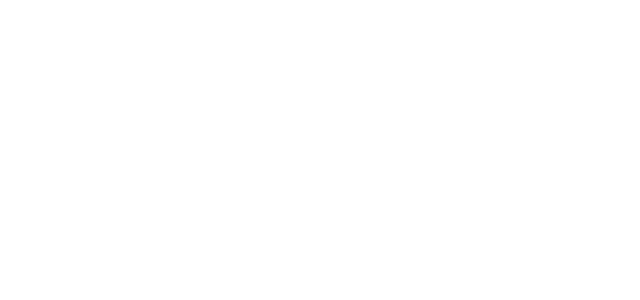
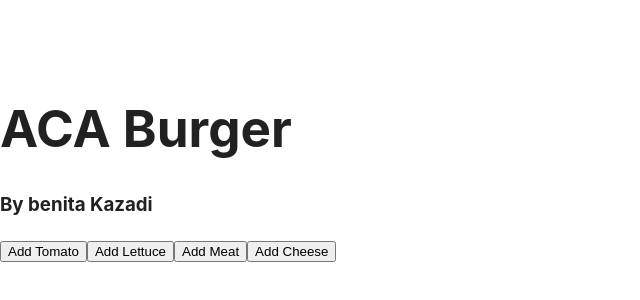
Before and after one commit to BKSoftwares21/ACA-react-burgers, a React (Vite) app: page / in a window 1280 px wide. Shown: the part 236-536 px from the top of the page, without its empty margins (0-640 px from the left). Built offline with nearby package versions, Linux system fonts and the light colour scheme.

Commit message:
styles too add to style sheet and new buttons added

```diff
--- a/src/App.tsx
+++ b/src/App.tsx
@@ -1,9 +1,19 @@
+
+import './components/BurgerStyles.css'
 function App() {
 
 
   return (
-    <>
-      <div>
+    <><h1>ACA Burger</h1>
+        <h3>By benita Kazadi</h3>
+      <div className= 'burgerdisplay'>
+
+
+
+<button>Add Tomato</button>
+<button>Add Lettuce</button>
+<button>Add Meat</button>
+<button>Add Cheese</button>
 
       </div>
 
--- /dev/null
+++ b/src/components/BurgerStyles.css
@@ -0,0 +1,43 @@
+.burger-container {
+    text-align: center;
+  }
+
+  .burger {
+    margin: 20px auto;
+    width: 300px;
+    height: 400px;
+    border: 2px solid #000;
+    border-radius: 10px;
+    overflow: hidden;
+    background-color: #f8f8f8;
+  }
+
+  .ingredient {
+    width: 100%;
+    height: 50px;
+    line-height: 50px;
+    text-align: center;
+    font-weight: bold;
+  }
+
+  .lettuce {
+    background-color: #85e085;
+  }
+
+  .tomato {
+    background-color: #ff6666;
+  }
+
+  .cheese {
+    background-color: #ffd700;
+  }
+
+  .meat {
+    background-color: #8b4513;
+  }
+
+  .controls button {
+    margin: 5px;
+    padding: 10px 20px;
+    font-size: 16px;
+  }
--- a/src/index.css
+++ b/src/index.css
@@ -4,7 +4,33 @@
   font-weight: 400;
 
   color-scheme: light dark;
-  color: rgba(255, 255, 255, 0.87);
+  color: rgba(0, 0, 0, 0.87);
   background-color: #ffffff;
 
+  font-synthesis: none;
+  text-rendering: optimizeLegibility;
+  -webkit-font-smoothing: antialiased;
+  -moz-osx-font-smoothing: grayscale;
 }
+
+a {
+  font-weight: 500;
+  color: #646cff;
+  text-decoration: inherit;
+}
+a:hover {
+  color: #535bf2;
+}
+
+body {
+  margin: 0;
+  display: flex;
+  place-items: center;
+  min-width: 320px;
+  min-height: 100vh;
+}
+
+h1 {
+  font-size: 3.2em;
+  line-height: 1.1;
+}
```
